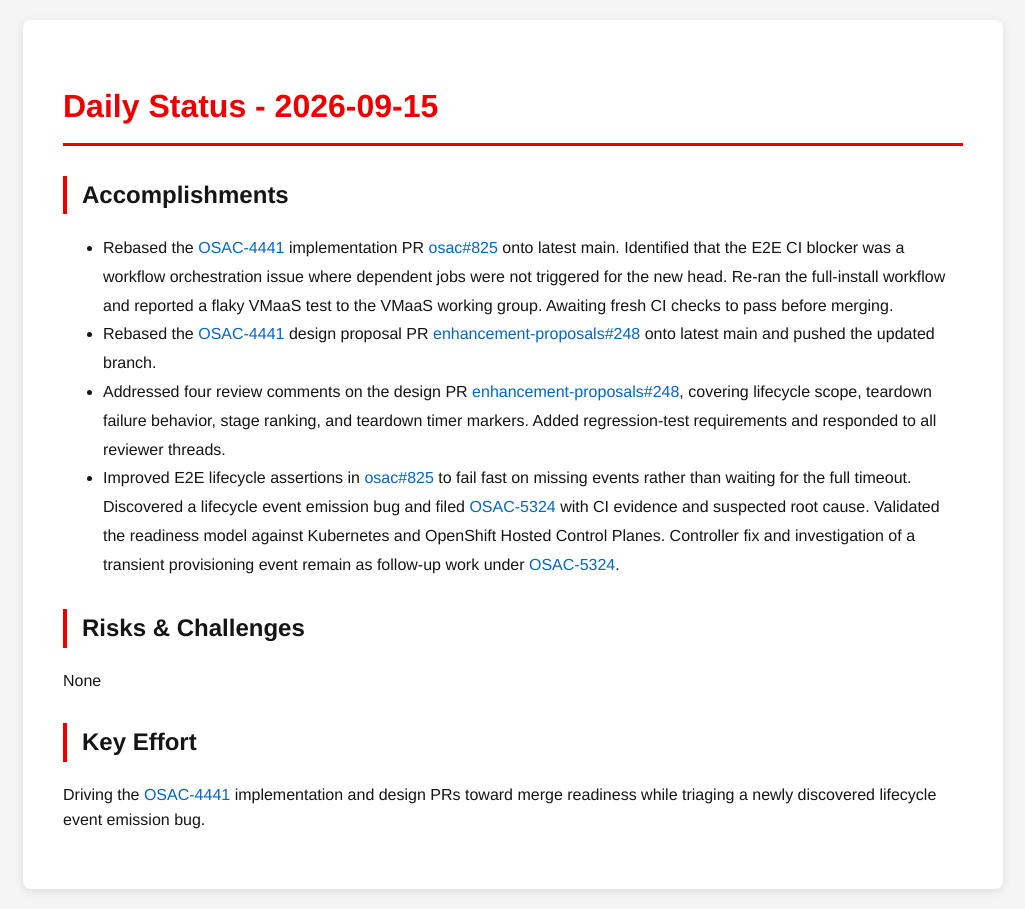
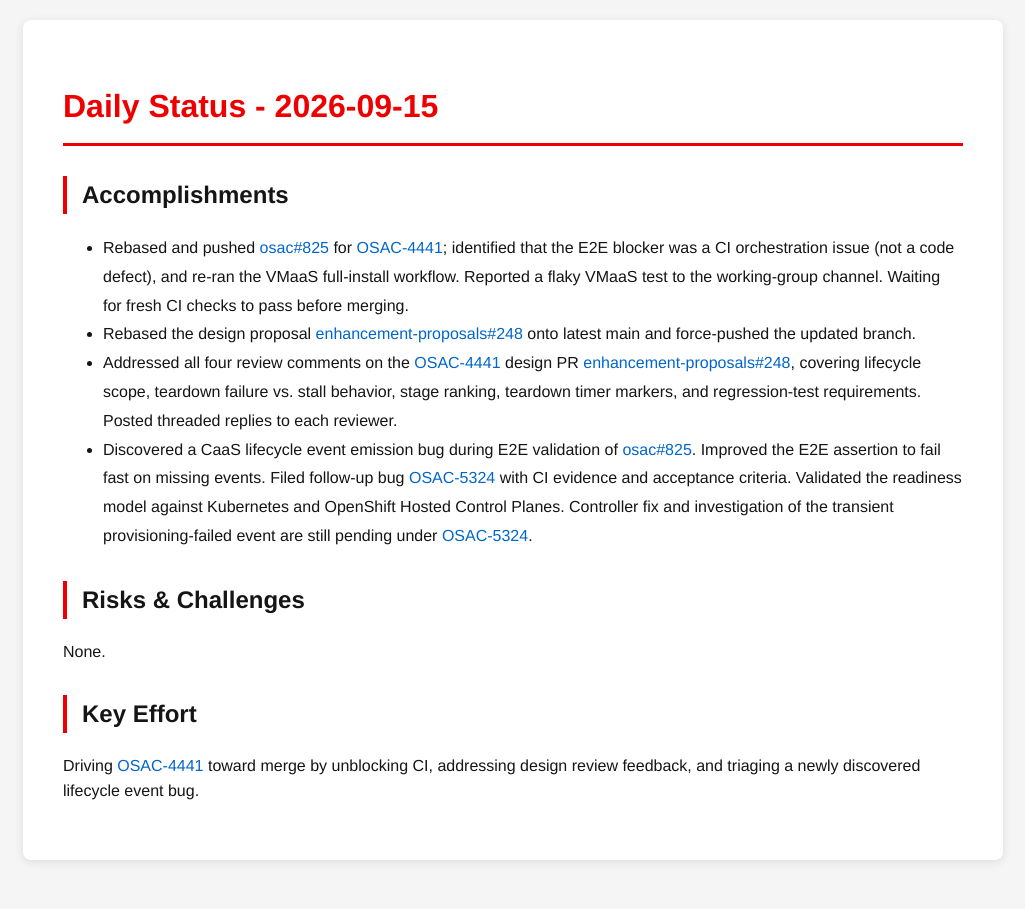
Before and after one commit to tzvatot/daily-status, a Jekyll site: the page built from 2026-09-15.md, in a window 1280 px wide. Shown: the whole page, without its empty margins (127-1152 px from the left). Built offline with Jekyll 4.4.1, drawn with Linux system fonts in a browser that asks for light colours.

Commit message:
Daily status update - 2026-09-15

```diff
--- a/2026-09-15.md
+++ b/2026-09-15.md
@@ -7,13 +7,13 @@
 # Daily Status - 2026-09-15
 
 ## Accomplishments
-- Rebased the [OSAC-4441](https://redhat.atlassian.net/browse/OSAC-4441) implementation PR [osac#825](https://github.com/osac-project/osac/pull/825) onto latest main. Identified that the E2E CI blocker was a workflow orchestration issue where dependent jobs were not triggered for the new head. Re-ran the full-install workflow and reported a flaky VMaaS test to the VMaaS working group. Awaiting fresh CI checks to pass before merging.
-- Rebased the [OSAC-4441](https://redhat.atlassian.net/browse/OSAC-4441) design proposal PR [enhancement-proposals#248](https://github.com/osac-project/enhancement-proposals/pull/248) onto latest main and pushed the updated branch.
-- Addressed four review comments on the design PR [enhancement-proposals#248](https://github.com/osac-project/enhancement-proposals/pull/248), covering lifecycle scope, teardown failure behavior, stage ranking, and teardown timer markers. Added regression-test requirements and responded to all reviewer threads.
-- Improved E2E lifecycle assertions in [osac#825](https://github.com/osac-project/osac/pull/825) to fail fast on missing events rather than waiting for the full timeout. Discovered a lifecycle event emission bug and filed [OSAC-5324](https://redhat.atlassian.net/browse/OSAC-5324) with CI evidence and suspected root cause. Validated the readiness model against Kubernetes and OpenShift Hosted Control Planes. Controller fix and investigation of a transient provisioning event remain as follow-up work under [OSAC-5324](https://redhat.atlassian.net/browse/OSAC-5324).
+- Rebased and pushed [osac#825](https://github.com/osac-project/osac/pull/825) for [OSAC-4441](https://redhat.atlassian.net/browse/OSAC-4441); identified that the E2E blocker was a CI orchestration issue (not a code defect), and re-ran the VMaaS full-install workflow. Reported a flaky VMaaS test to the working-group channel. Waiting for fresh CI checks to pass before merging.
+- Rebased the design proposal [enhancement-proposals#248](https://github.com/osac-project/enhancement-proposals/pull/248) onto latest main and force-pushed the updated branch.
+- Addressed all four review comments on the [OSAC-4441](https://redhat.atlassian.net/browse/OSAC-4441) design PR [enhancement-proposals#248](https://github.com/osac-project/enhancement-proposals/pull/248), covering lifecycle scope, teardown failure vs. stall behavior, stage ranking, teardown timer markers, and regression-test requirements. Posted threaded replies to each reviewer.
+- Discovered a CaaS lifecycle event emission bug during E2E validation of [osac#825](https://github.com/osac-project/osac/pull/825). Improved the E2E assertion to fail fast on missing events. Filed follow-up bug [OSAC-5324](https://redhat.atlassian.net/browse/OSAC-5324) with CI evidence and acceptance criteria. Validated the readiness model against Kubernetes and OpenShift Hosted Control Planes. Controller fix and investigation of the transient provisioning-failed event are still pending under [OSAC-5324](https://redhat.atlassian.net/browse/OSAC-5324).
 
 ## Risks & Challenges
-None
+None.
 
 ## Key Effort
-Driving the [OSAC-4441](https://redhat.atlassian.net/browse/OSAC-4441) implementation and design PRs toward merge readiness while triaging a newly discovered lifecycle event emission bug.
+Driving [OSAC-4441](https://redhat.atlassian.net/browse/OSAC-4441) toward merge by unblocking CI, addressing design review feedback, and triaging a newly discovered lifecycle event bug.
```
